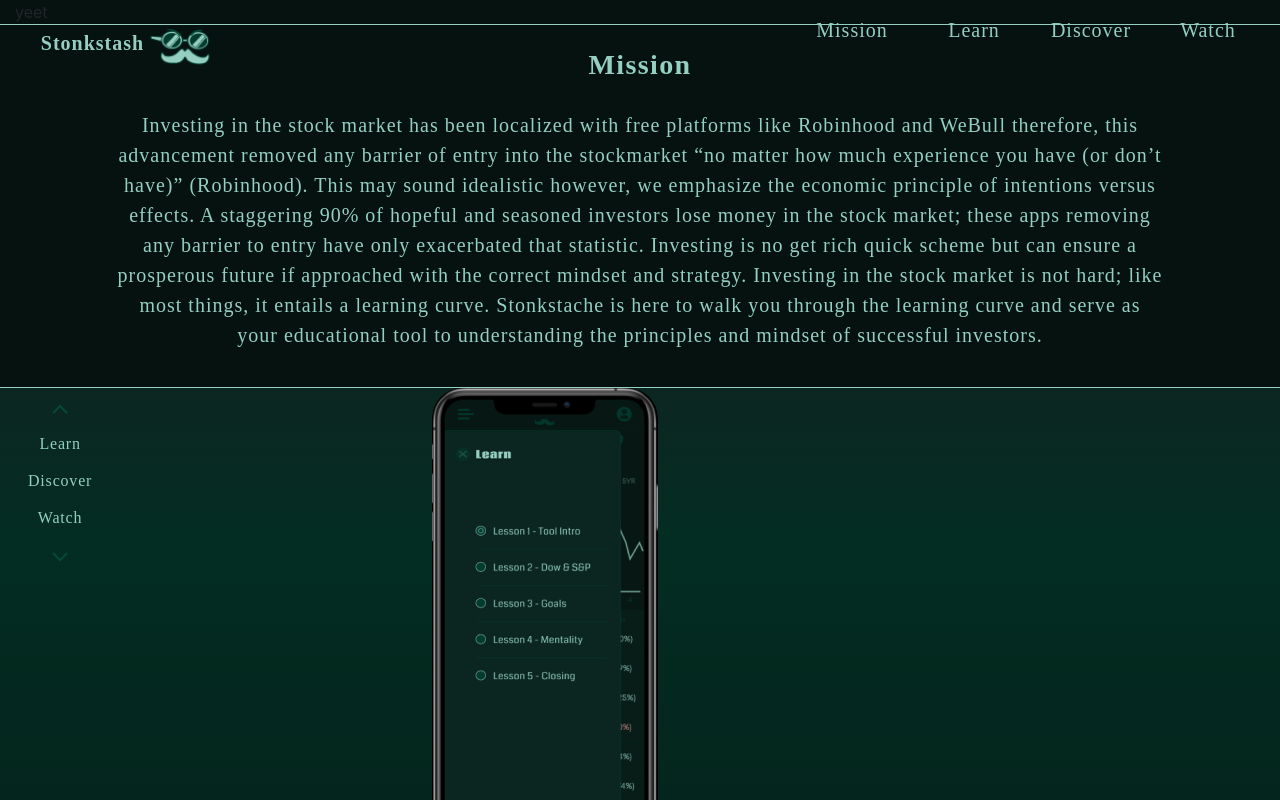
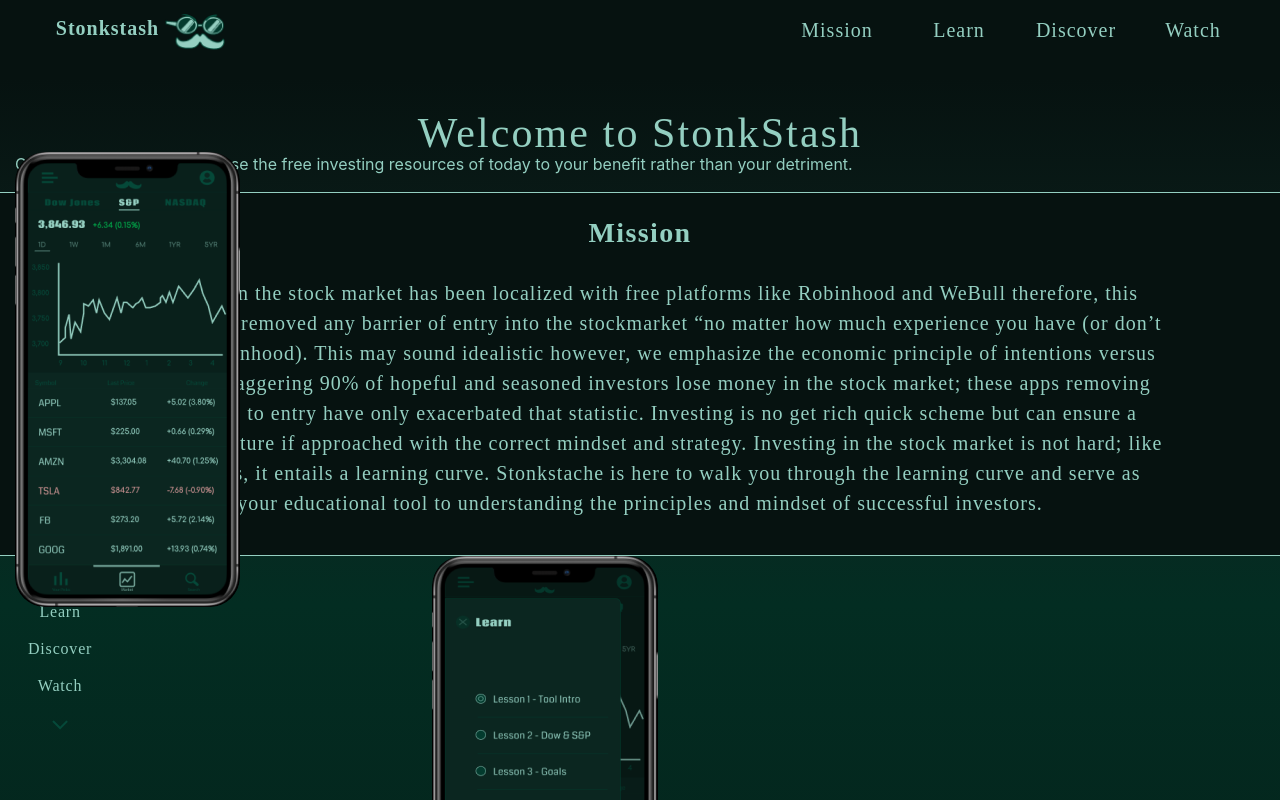
Before and after one commit to cat-matta/StonkStash, a React (Create React App) app in the folder stonks_frontend/: page / in a window 1280 px wide. Shown: the top 800 px of the page. Built offline with nearby package versions, Linux system fonts and the light colour scheme.

Commit message:
Further work on LandingSplash

```diff
--- a/stonks_frontend/src/components/LandingNavbar.js
+++ b/stonks_frontend/src/components/LandingNavbar.js
@@ -9,7 +9,7 @@
   render() {
     return(
 
-      <Navbar fixed="top">
+      <Navbar>
         <Navbar.Brand href="/"
           id="stonkstash_title"
           className="light">
--- a/stonks_frontend/src/components/LandingSplash.js
+++ b/stonks_frontend/src/components/LandingSplash.js
@@ -1,10 +1,20 @@
 import {Component} from 'react';
-import {Row, Col} from 'react-bootstrap';
+import {Row, Col, Image} from 'react-bootstrap';
+
+import pitch_phone from '../images/pitch_phone.png';
 
 /** The whole "Welcome to STONKSTASH" block */
 class LandingSplash extends Component {
   render() {
-      return(<Row><Col>yeet</Col></Row>)
+      return(
+      <Row id="splash">
+        <Col>
+          <div id="welcome_text" className="light">Welcome to StonkStash</div>
+          <Image id="pitch_phone" src={pitch_phone} />
+          <p className="light">Our mission is to help YOU use the free investing resources of today to your benefit rather than your detriment.</p>
+        </Col>
+      </Row>
+      )
   }
 }
 
--- a/stonks_frontend/src/css/landing.css
+++ b/stonks_frontend/src/css/landing.css
@@ -12,16 +12,13 @@
 
 #background {
   position: relative;
-  /*height: 2231px;*/
-
 }
+/** NAVBAR STYLES **/
 
 /* StonkStache */
-
 #stonkstash_title {
   width: 219px;
   height: 26px;
-  padding-top: 20px;
   float: left;
 
 
@@ -39,26 +36,13 @@
 #stonkstash_logo {
   width: 60px;
   height: 36px;
-  /*left: 198px;
-  top: 15px;  */
 }
 
 /* Mission */
 
 #mission_button {
-  /*position: absolute;*/
   width: 132px;
   height: 27px;
-  /*left: 668px;*/
-  /*top: 22px;
-
-  font-family: Coda;
-  font-style: normal;
-  font-weight: normal;
-  font-size: 20px;
-  line-height: 28px;
-  text-align: center;
-  letter-spacing: 0.05em; */
 
   /*color: #94CFC1;*/ /** className="light" **/
 }
@@ -68,19 +52,8 @@
 
 /* Learn */
 #learn_button {
-  /*position: absolute;*/
   width: 112px;
   height: 27px;
-  /*left: 793px;*/
-  /*top: 22px;
-
-  font-family: Coda;
-  font-style: normal;
-  font-weight: normal;
-  font-size: 20px;
-  line-height: 28px;
-  text-align: center;
-  letter-spacing: 0.05em; */
 
   /*color: #94CFC1;*/ /** className="light" **/
 }
@@ -91,49 +64,35 @@
 
 /* Watch */
 #watch_button {
-  /*position: absolute;*/
   width: 112px;
   height: 27px;
-  /*left: 1031px;*/
-  /*top: 22px;
-
-  font-family: Coda;
-  font-style: normal;
-  font-weight: normal;
-  font-size: 20px;
-  line-height: 28px;
-  text-align: center;
-  letter-spacing: 0.05em; */
 
   /*color: #94CFC1;*/ /** className="light" **/
 }
 
 /* Discover */
 #discover_button {
-  /*position: absolute;*/
   width: 122px;
   height: 27px;
-  /*left: 914px;*/
-  /*top: 22px;
-
-  font-family: Coda;
-  font-style: normal;
-  font-weight: normal;
-  font-size: 20px;
-  line-height: 28px;
-  text-align: center;
-  letter-spacing: 0.05em; */
 
   /*color: #94CFC1;*/ /** className="light" **/
 }
 
+/** SPLASH, the first section (following the navbar ofc) **/
+
+#splash {
+  width: auto;
+  margin-top: 60px;
+}
+
  /* Welcome to StonkStache */
 #welcome_text {
-  position: absolute;
+
   width: 601px;
   height: 49px;
-  left: 277px;
-  top: 118px;
+  display: block;
+  margin: 0 auto;
+  text-align: center;
 
   font-family: Coda;
   font-style: normal;
@@ -147,12 +106,10 @@
 
 /* The only tool you need to become a successful stock market investor. */
 
-#pitch_1 {
-  position: absolute;
+#pitch_text {
   width: 332px;
   height: 75px;
-  left: 541px;
-  top: 193px;
+
 
   font-family: Coda;
   font-style: normal;
@@ -166,14 +123,8 @@
 
 /* Desktop and Mobile Website Coming April 2021 */
 #release_date_text {
-
-
-
-  position: absolute;
   width: 321px;
   height: 49px;
-  left: 531px;
-  top: 336px;
 
   font-family: Coda;
   font-style: normal;
@@ -223,17 +174,16 @@
 }
 
 #pitch_phone {
-  position: absolute;
   width: 225px;
   height: 455px;
-  left: 295px;
-  top: 184px;
+  z-index: 1;
+  position: absolute;
 
-  background: url("../images/pitch_phone.png");
+
   border-radius: 30px;
 }
 
-/* Rectangle 18 */
+/* Rectangle 18, the thing under half the phone, that block of text, and the button. */
 #pitch_block {
   position: absolute;
   width: 599px;
@@ -249,7 +199,7 @@
 
 /* Our mission is to help YOU use the free investing resources of today to your benefit rather than your detrimate. */
 
-#pitch_2 {
+#pitch_mission {
   position: absolute;
   width: 285px;
   height: 112px;
```
